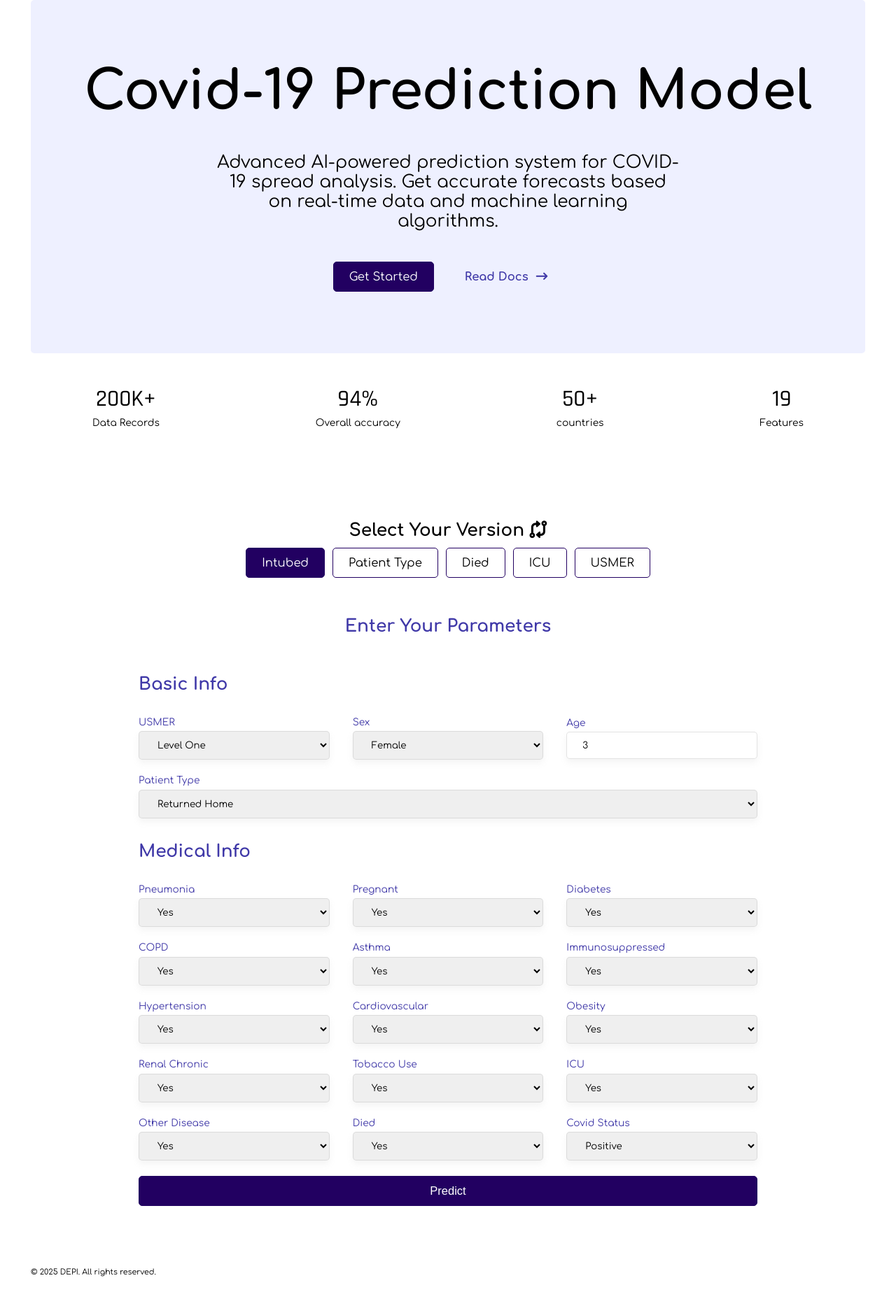
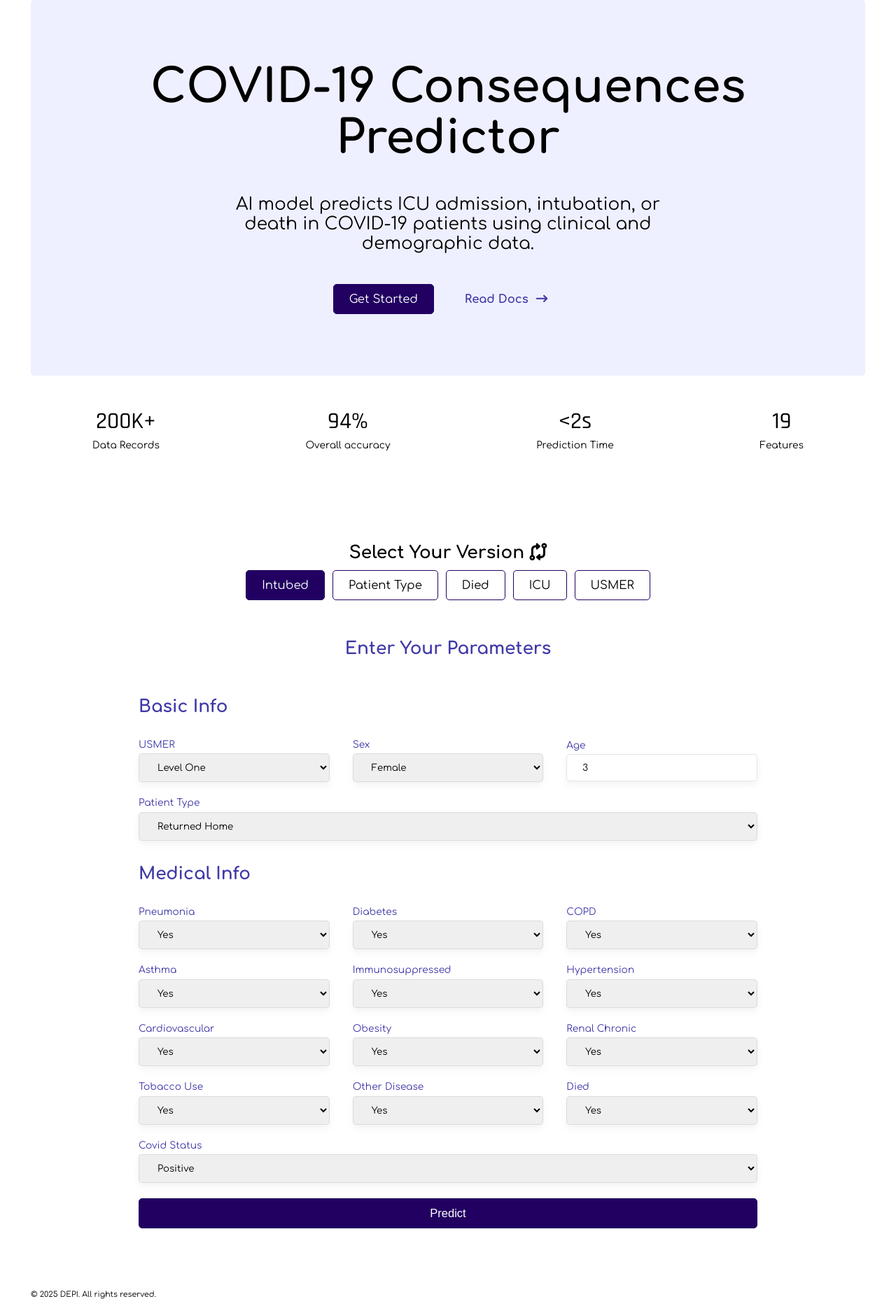
Before and after one commit to ibrahim-egy/COVID_DEPI, a Flask app: page / in a window 1280 px wide. Shown: the part 87-1944 px from the top of the page at 70% size. Before the commit the page ends 1912 px from the top, so only its background shows below. Run offline with Flask 3, Linux system fonts and the light colour scheme; some libraries are stand-ins or nearby versions.

Commit message:
relocated files in src folder, changes index.html mislabled features and functionallity

```diff
--- a/static/index.js
+++ b/src/static/index.js
@@ -1,8 +1,7 @@
 const versions = document.querySelector(".versions")
 const allVersions = document.querySelectorAll(".version")
 const allLabels = document.querySelectorAll(".form__label")
-let hiddenFormGroup = document.querySelector(".form__group.hide");
-hiddenFormGroup.querySelector("select").value = null;
+let hiddenFormGroup = document.querySelector(".form__group");
 
 const selectVersion = (e) => {
 
--- a/static/style.css
+++ b/src/static/style.css
@@ -170,7 +170,7 @@ body {
 }
 
 .heading {
-    font-size: 7rem;
+    font-size: 6rem;
 }
 
 @media only screen and (max-width: 56.25em) {
--- a/templates/index.html
+++ b/src/templates/index.html
@@ -40,9 +40,8 @@
 
 <header class="header">
 	<div class="header__content">
-		<h1 class="heading">Covid-19 Prediction Model</h1>
-		<p class="sub-heading">Advanced AI-powered prediction system for COVID-19 spread analysis. Get accurate
-			forecasts based on real-time data and machine learning algorithms.</p>
+		<h1 class="heading">COVID-19 Consequences Predictor</h1>
+		<p class="sub-heading">AI model predicts ICU admission, intubation, or death in COVID-19 patients using clinical and demographic data.</p>
 
 		<div class="header__cta">
 			<a href="#app" class="btn btn--dark">Get Started</a>
@@ -63,8 +62,8 @@
 			<p class="feature__text">Overall accuracy</p>
 		</div>
 		<div class="feature">
-			<h1 class="feature__number">50+</h1>
-			<p class="feature__text">countries</p>
+			<h1 class="feature__number"><2s</h1>
+			<p class="feature__text">Prediction Time</p>
 		</div>
 		<div class="feature">
 			<h1 class="feature__number">19</h1>
@@ -118,14 +117,14 @@
 
 			<h1 class="form__sub-heading full-width">Medical Info</h1>
 
-			<div class="form__group target hide">
+			<!--<div class="form__group target hide">
 				<label class="form__label" for="intubed">Intubed</label>
 				<select id="intubed" name="intubed" class="form__input">
 					<option value="Yes">Yes</option>
 					<option value="No">No</option>
 					<option value="Unknown">Unknown</option>
 				</select>
-			</div>
+			</div>-->
 
 			<div class="form__group">
 				<label class="form__label" for="pneumonia">Pneumonia</label>
@@ -138,14 +137,14 @@
 
 
 
-			<div class="form__group">
+			<!--div class="form__group">
 				<label class="form__label" for="pregnant">Pregnant</label>
 				<select id="pregnant" name="pregnant" class="form__input">
 					<option value="Yes">Yes</option>
 					<option value="No">No</option>
 					<option value="Unknown">Unknown</option>
 				</select>
-			</div>
+			</div>-->
 
 			<div class="form__group">
 				<label class="form__label" for="diabetes">Diabetes</label>
@@ -228,14 +227,14 @@
 				</select>
 			</div>
 
-			<div class="form__group target">
+			<!--<div class="form__group target">
 				<label class="form__label" for="icu">ICU</label>
 				<select id="icu" name="icu" class="form__input">
 					<option value="Yes">Yes</option>
 					<option value="No">No</option>
 					<option value="Unknown">Unknown</option>
 				</select>
-			</div>
+			</div>-->
 
 			<div class="form__group">
 				<label class="form__label" for="other-disease">Other Disease</label>
```
Also changed, not shown: README.md, src/main.py (renamed from main.py), src/static/images/demo.gif (renamed from static/images/demo.gif), src/static/images/favicon.ico (renamed from static/images/favicon.ico).
